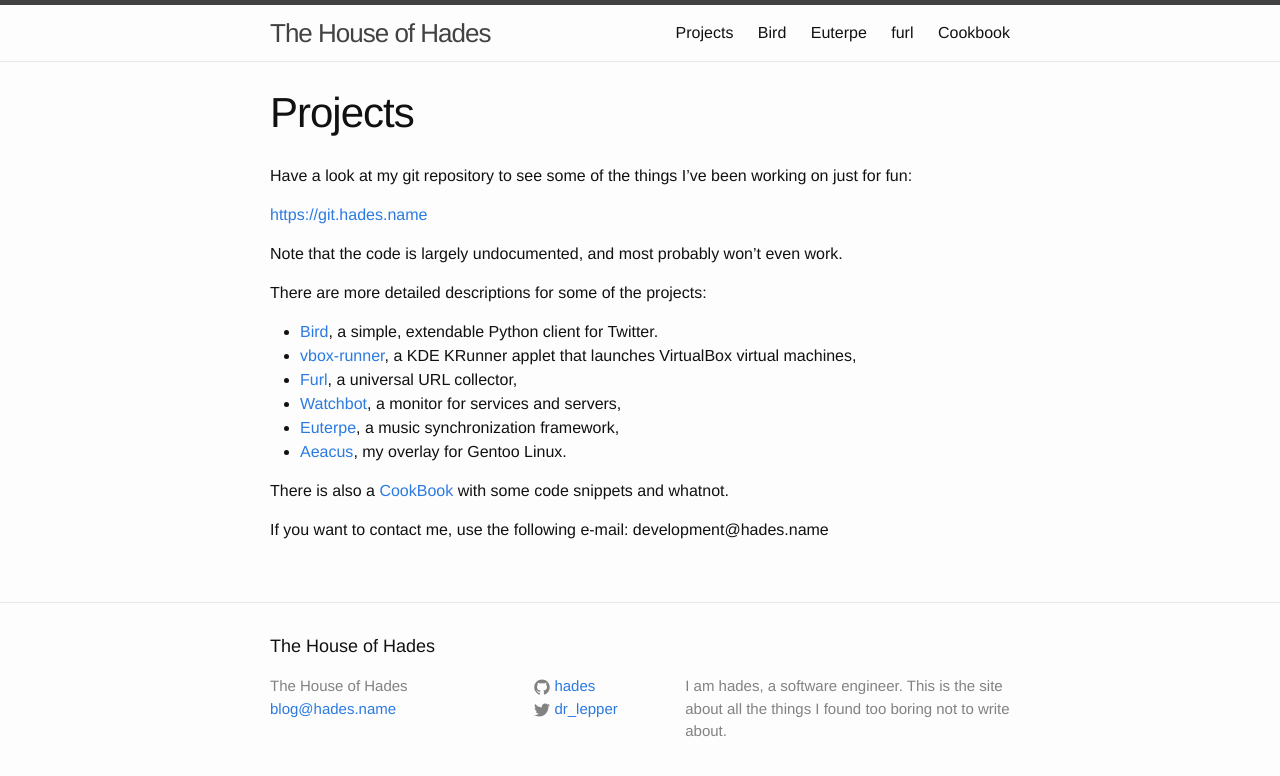
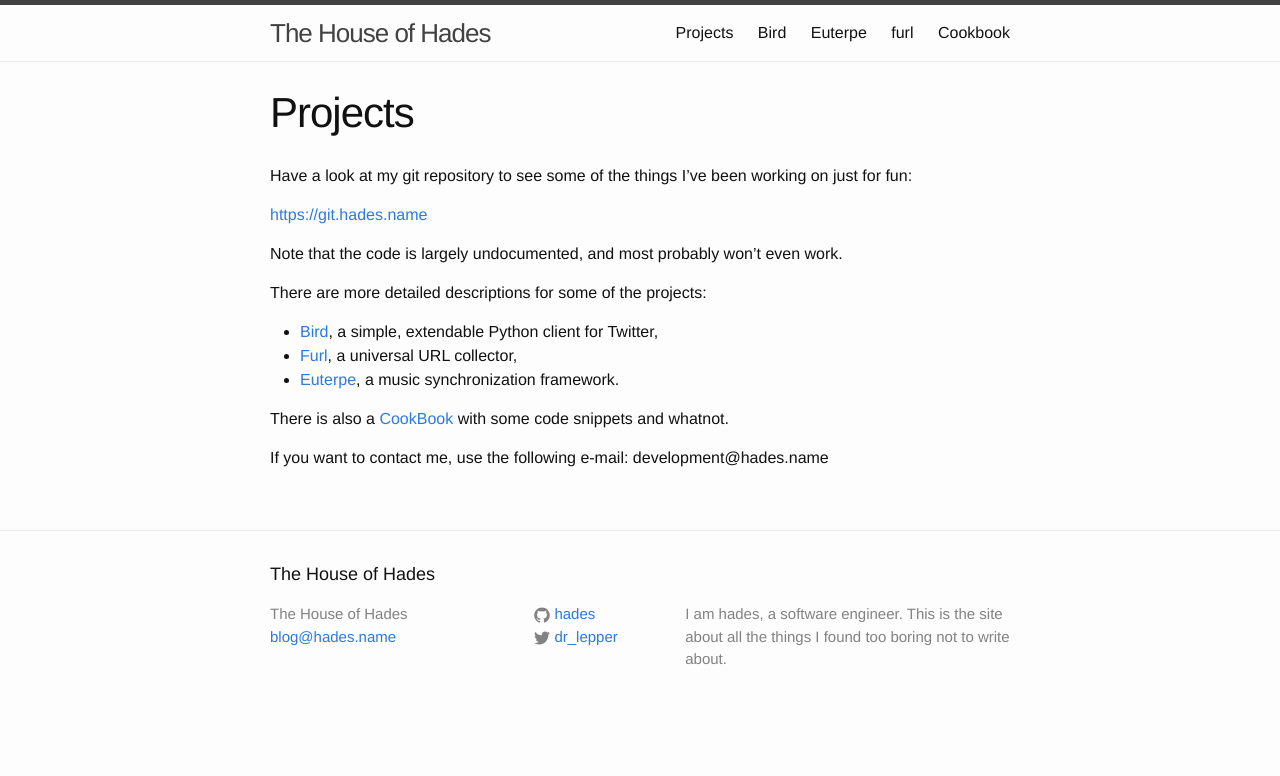
Before and after one commit to hades/hades.github.io, a Jekyll site: the page built from projects/index.md, in a window 1280 px wide. Shown: the top 776 px of the page. Built offline with Jekyll 4.4.1, drawn with Linux system fonts in a browser that asks for light colours.

Commit message:
remove unported pages

```diff
--- a/projects/index.md
+++ b/projects/index.md
@@ -11,13 +11,9 @@ Note that the code is largely undocumented, and most probably won't even work.
 
 There are more detailed descriptions for some of the projects:
 
- * [Bird](/bird/), a simple, extendable Python client for Twitter.
- * [vbox-runner](/vbox-runner/), a KDE KRunner applet that launches VirtualBox
-   virtual machines,
+ * [Bird](/bird/), a simple, extendable Python client for Twitter,
  * [Furl](/furl/), a universal URL collector,
- * [Watchbot](/watchbot/), a monitor for services and servers,
- * [Euterpe](/euterpe/), a music synchronization framework,
- * [Aeacus](/aeacus/), my overlay for Gentoo Linux.
+ * [Euterpe](/euterpe/), a music synchronization framework.
 
 There is also a [CookBook](/cookbook/) with some code snippets and whatnot.
 
```
